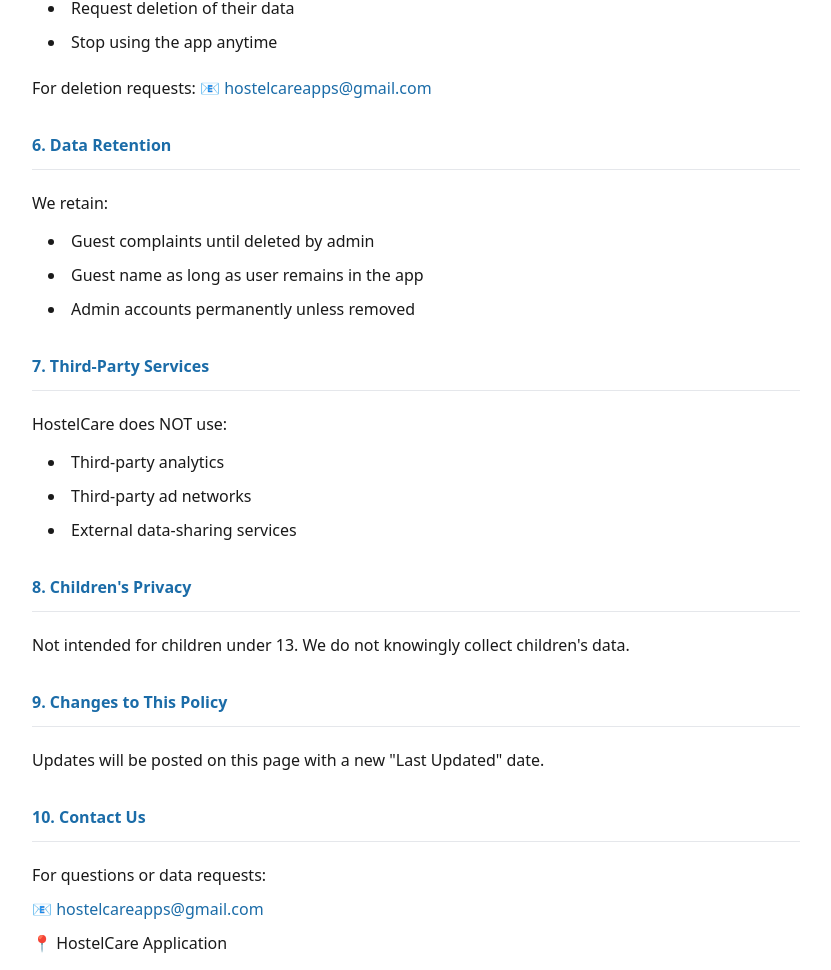
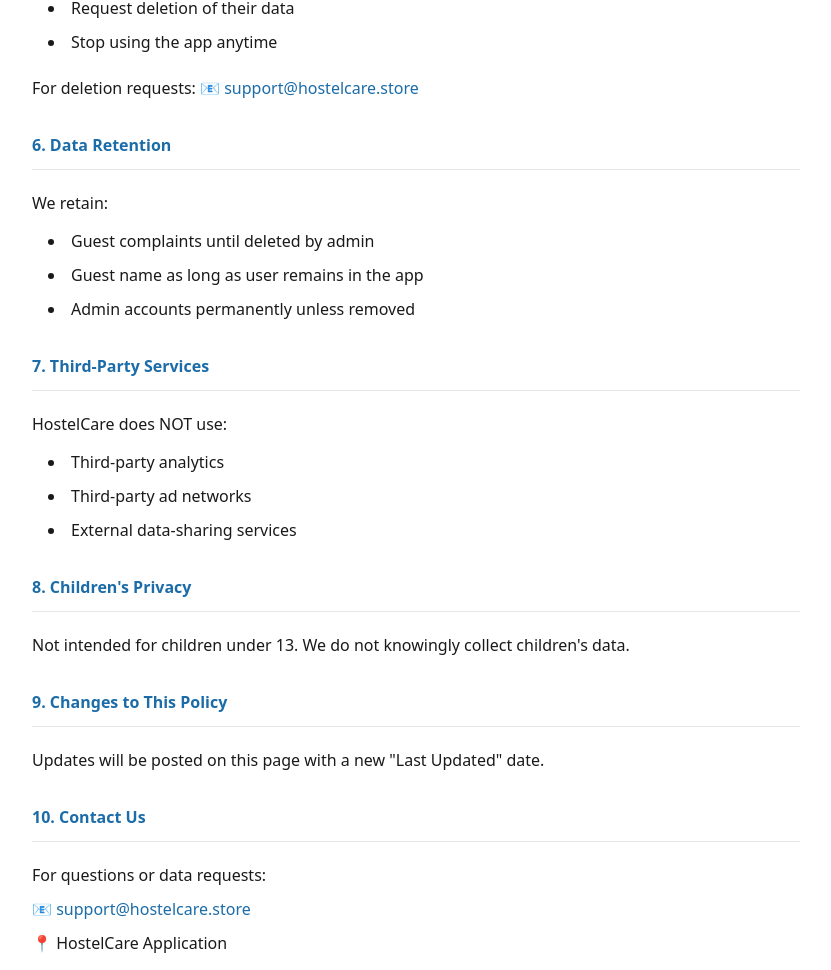
Before and after one commit to aitlanareshstarkinsolutions/HostelCare, a React (Vite) app in the folder frontend/: page / in a window 1280 px wide. Shown: the part 3313-4283 px from the top of the page, without its empty margins (336-1167 px from the left). Built offline with nearby package versions, Linux system fonts and the light colour scheme.

Commit message:
changed email

```diff
--- a/frontend/src/components/PrivacyPolicy.tsx
+++ b/frontend/src/components/PrivacyPolicy.tsx
@@ -293,10 +293,10 @@
                 <p className="text-[#1A1A1A] leading-relaxed">
                   For deletion requests: 📧{" "}
                   <a
-                    href="mailto:hostelcareapps@gmail.com"
+                    href="mailto:support@hostelcare.store"
                     className="text-[#1B6CA8] hover:underline"
                   >
-                    hostelcareapps@gmail.com
+                    support@hostelcare.store
                   </a>
                 </p>
               </section>
@@ -362,10 +362,10 @@
                   <p>
                     📧{" "}
                     <a
-                      href="mailto:hostelcareapps@gmail.com"
+                      href="mailto:support@hostelcare.store"
                       className="text-[#1B6CA8] hover:underline"
                     >
-                      hostelcareapps@gmail.com
+                      support@hostelcare.store
                     </a>
                   </p>
                   <p>📍 HostelCare Application</p>
--- a/frontend/src/components/TermsConditions.tsx
+++ b/frontend/src/components/TermsConditions.tsx
@@ -298,10 +298,10 @@
                   <p>
                     📧{" "}
                     <a
-                      href="mailto:hostelcareapps@gmail.com"
+                      href="mailto:support@hostelcare.store"
                       className="text-[#1B6CA8] hover:underline"
                     >
-                      hostelcareapps@gmail.com
+                      support@hostelcare.store
                     </a>
                   </p>
                 </div>
```
